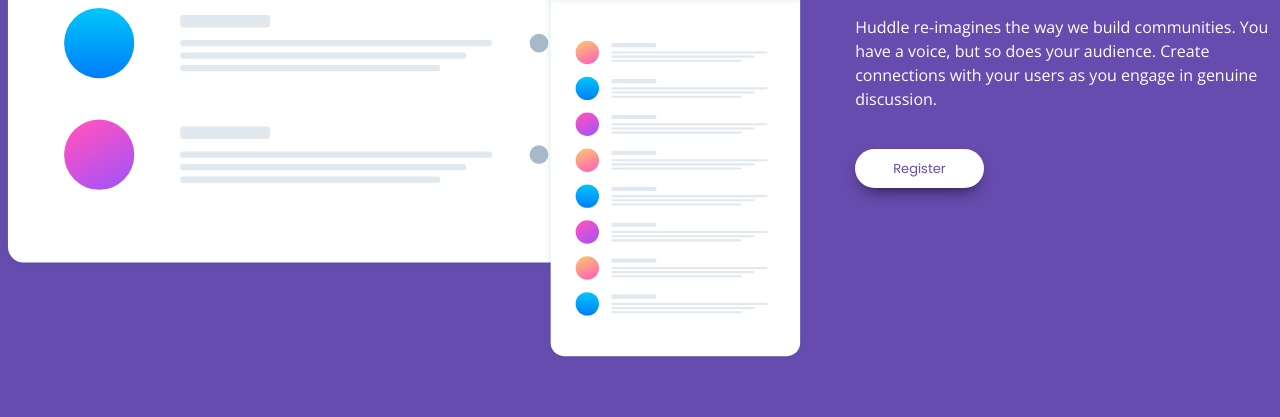
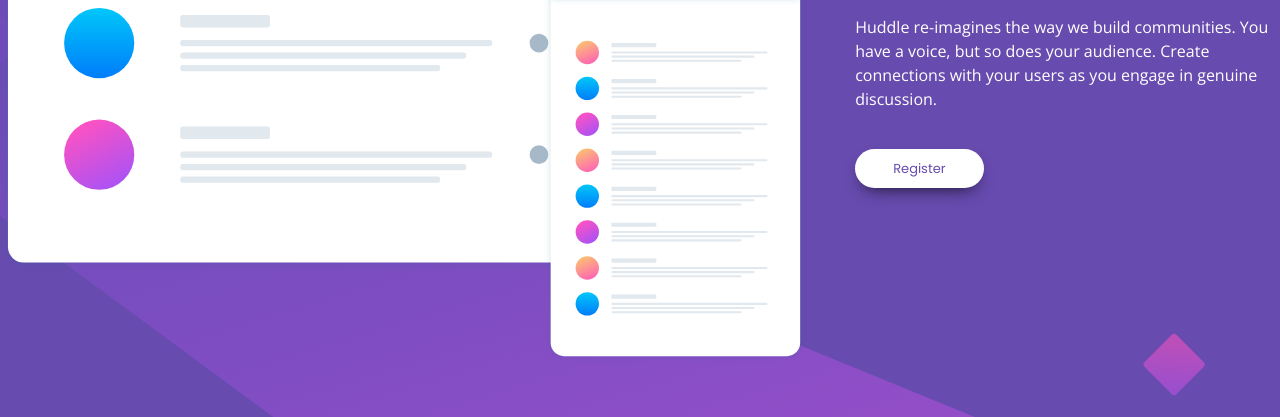
Before and after one commit to bccpadge/huddle-landing-page-with-intro-section, a plain HTML site: page index.html in a window 1280 px wide. Shown: the part 479-896 px from the top of the page. Drawn offline with nearby package versions, Linux system fonts and the light colour scheme; the site is published under a folder, as on GitHub Pages, so addresses that start at the root find nothing.

Commit message:
fix background image file path

```diff
--- a/css/style.css
+++ b/css/style.css
@@ -42,7 +42,7 @@
 	background-color: var(--violet-clr);
 	min-height: 100vh;
 	line-height: 1.5;
-	background-image: url('/images/bg-mobile.svg');
+	background-image: url('../images/bg-mobile.svg');
 	background-repeat: no-repeat;
 	background-position: top center;
 }
@@ -190,7 +190,7 @@
 
 @media (min-width: 62em){
 	body{
-		background-image: url('/images/bg-desktop.svg');
+		background-image: url('../images/bg-desktop.svg');
 		background-size: cover;
 		background-position: center;
 		max-width: 1320px;
```
